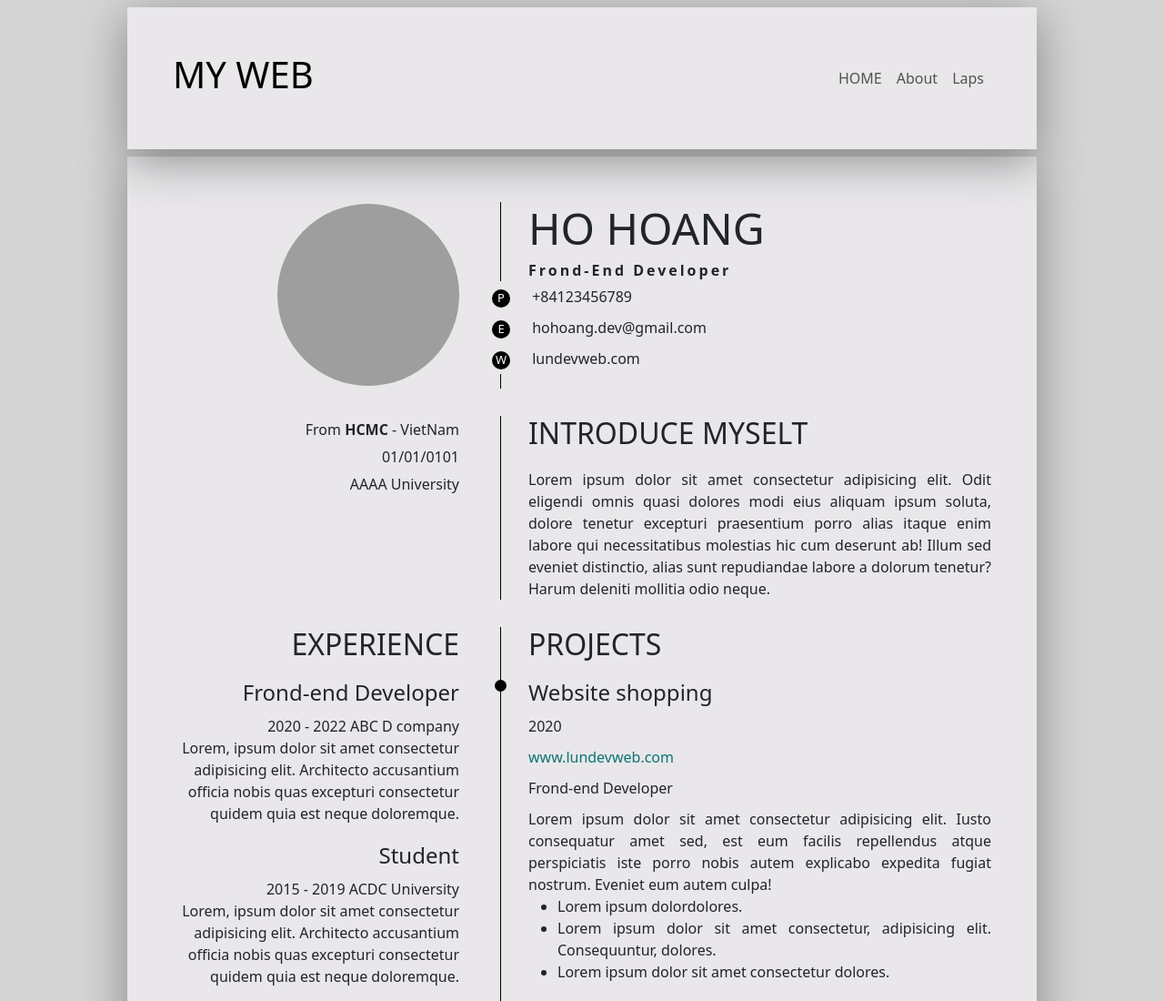
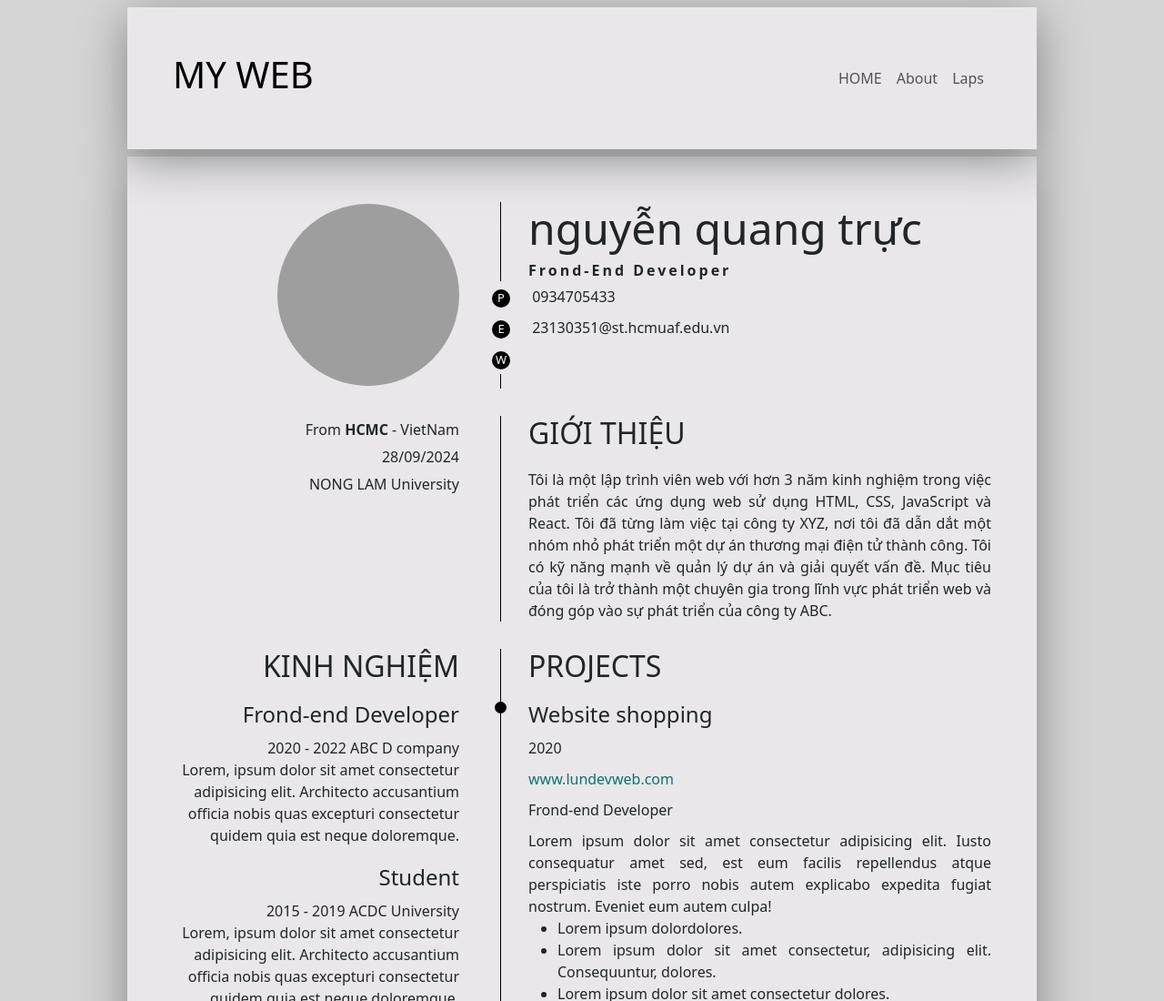
Before and after one commit to NguyenQuangTruc/HCI_nguyenquangtruc_23130351, a plain HTML site: page about.html in a window 1280 px wide. Shown: the top 1100 px of the page at 91% size. Drawn offline with nearby package versions, Linux system fonts and the light colour scheme; grey boxes are pictures that could not be loaded.

Commit message:
đổi nội dung cv about

```diff
--- a/about.html
+++ b/about.html
@@ -39,33 +39,36 @@
             <img src="https://i.pinimg.com/564x/eb/57/6f/eb576ff023487bcb1fa3ad61ee7b23ee.jpg" alt="">
            </div>
            <div class="name">
-                <h1>HO HOANG</h1>
+                <h1>nguyễn quang trực</h1>
                 <div class="specialize">Frond-End Developer</div>
                 <ul class="contact">
                     <li>
-                        <span>P</span> +84123456789
+                        <span>P</span> 0934705433
                     </li>
                     <li>
-                        <span>E</span> hohoang.dev@gmail.com
+                        <span>E</span> 23130351@st.hcmuaf.edu.vn
                     </li>
                     <li>
-                        <span>W</span> lundevweb.com
+                        <span>W</span>
                     </li>
                 </ul>
            </div>
            <div class="info">
                 <ul>
                     <li>From <b>HCMC</b> - VietNam</li>
-                    <li>01/01/0101</li>
-                    <li>AAAA University</li>
+                    <li>28/09/2024</li>
+                    <li>NONG LAM University</li>
                 </ul>
            </div>
            <div class="intro">
-            <h2>INTRODUCE MYSELT</h2>
-            Lorem ipsum dolor sit amet consectetur adipisicing elit. Odit eligendi omnis quasi dolores modi eius aliquam ipsum soluta, dolore tenetur excepturi praesentium porro alias itaque enim labore qui necessitatibus molestias hic cum deserunt ab! Illum sed eveniet distinctio, alias sunt repudiandae labore a dolorum tenetur? Harum deleniti mollitia odio neque.
+            <h2>GIỚI THIỆU</h2>
+            Tôi là một lập trình viên web với hơn 3 năm kinh nghiệm trong việc phát triển các ứng dụng web sử dụng HTML, CSS, JavaScript và React. Tôi đã từng làm việc tại công ty XYZ, nơi tôi
+             đã dẫn dắt một nhóm nhỏ phát triển một dự án thương mại điện tử thành công. Tôi có kỹ năng mạnh về quản lý dự án và giải quyết vấn đề. Mục tiêu của tôi là trở thành một chuyên gia
+              trong lĩnh vực phát triển web và đóng góp vào sự phát triển của công ty ABC.
+
            </div>
            <div class="experience">
-            <h2>EXPERIENCE</h2>
+            <h2>KINH NGHIỆM</h2>
 
             <div class="item">
                 <h4>Frond-end Developer</h4>
```
